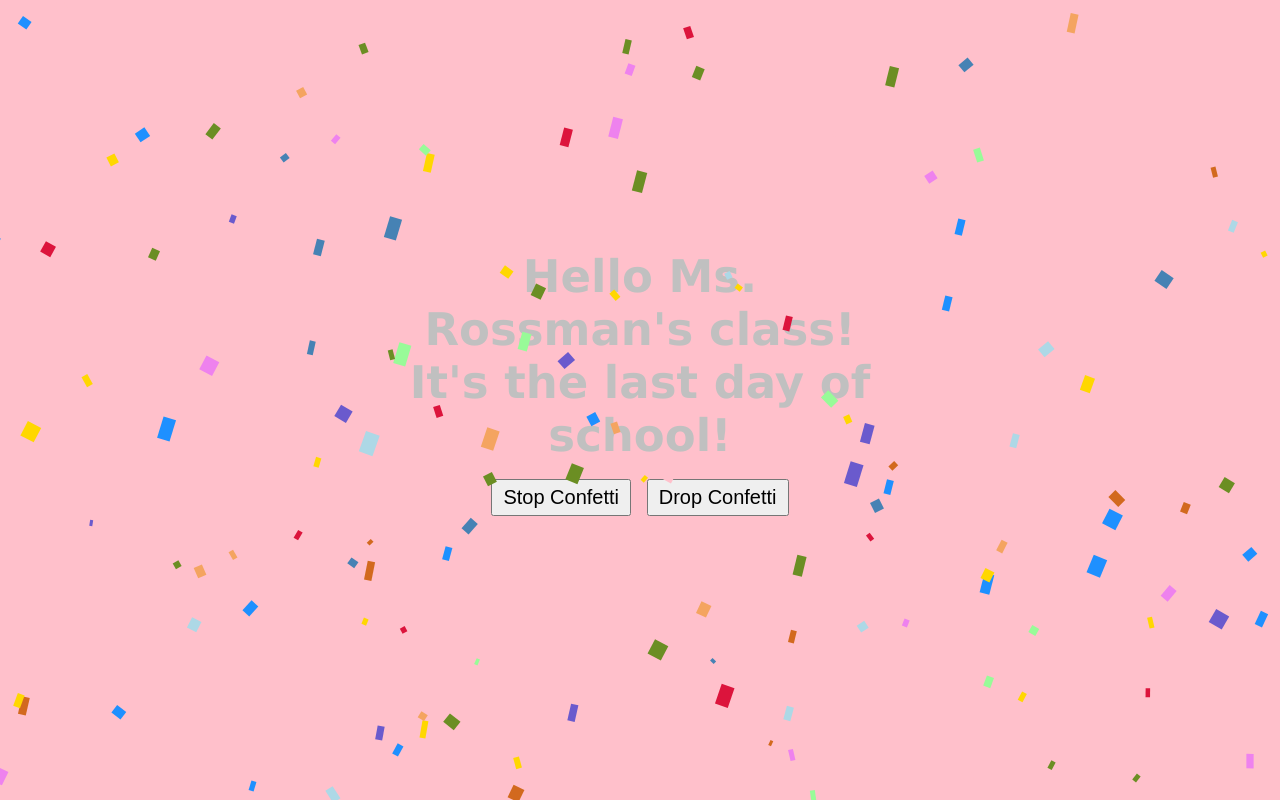
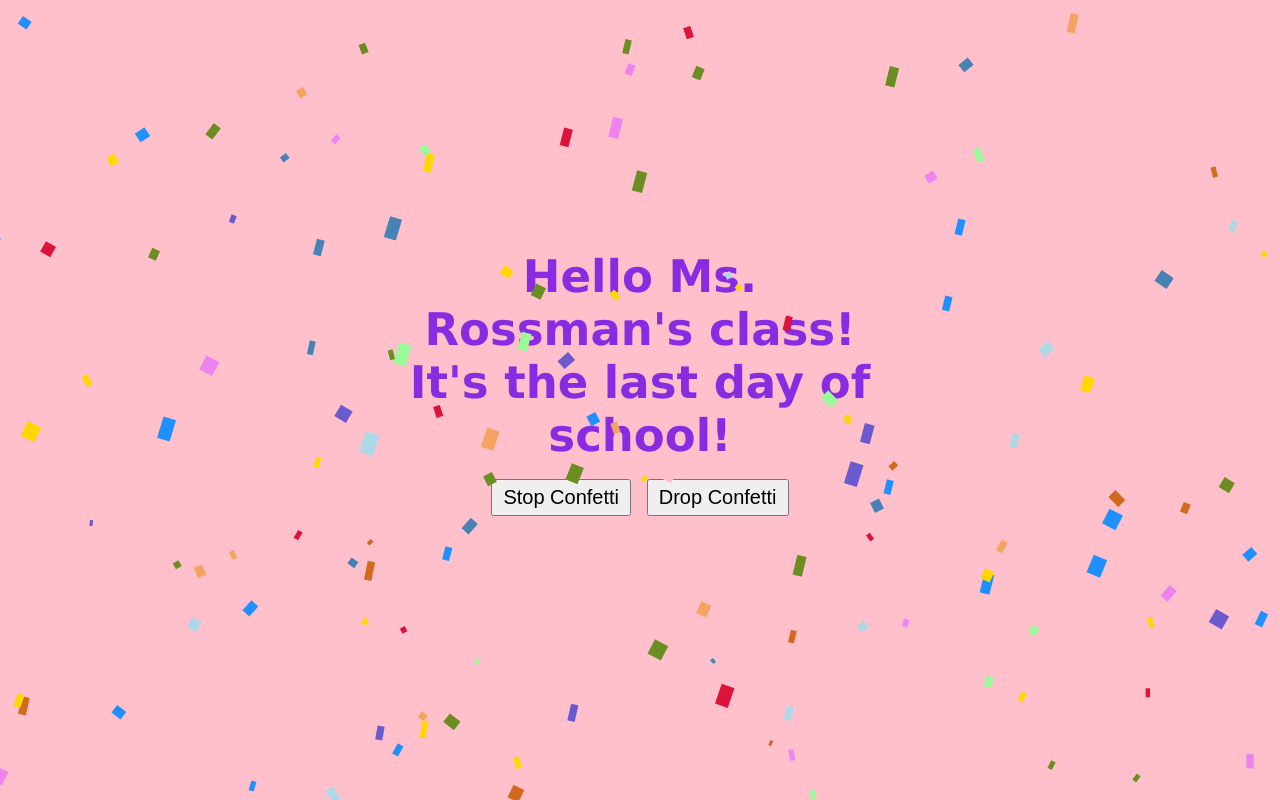
Before and after one commit to hellerpdx/beatrix, a plain HTML site: page lastdayofschool.html in a window 1280 px wide. Drawn offline with nearby package versions, Linux system fonts and the light colour scheme.

```diff
--- a/confetti.css
+++ b/confetti.css
@@ -24,7 +24,7 @@ canvas {
   left: 50%;
   margin-left: -250px;
   margin-top: -150px;
-  color: silver;
+  color: #8A2BE2;
   font-family: verdana;
   font-size: 45px;
   font-weight: bold;
```
